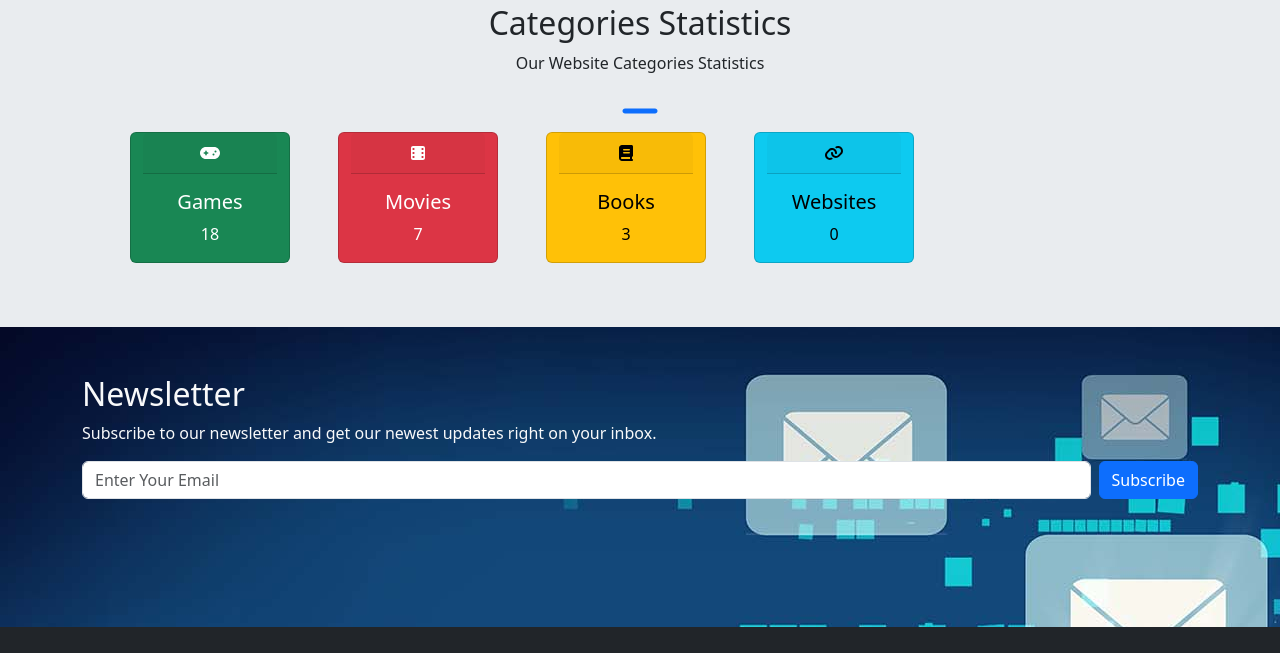
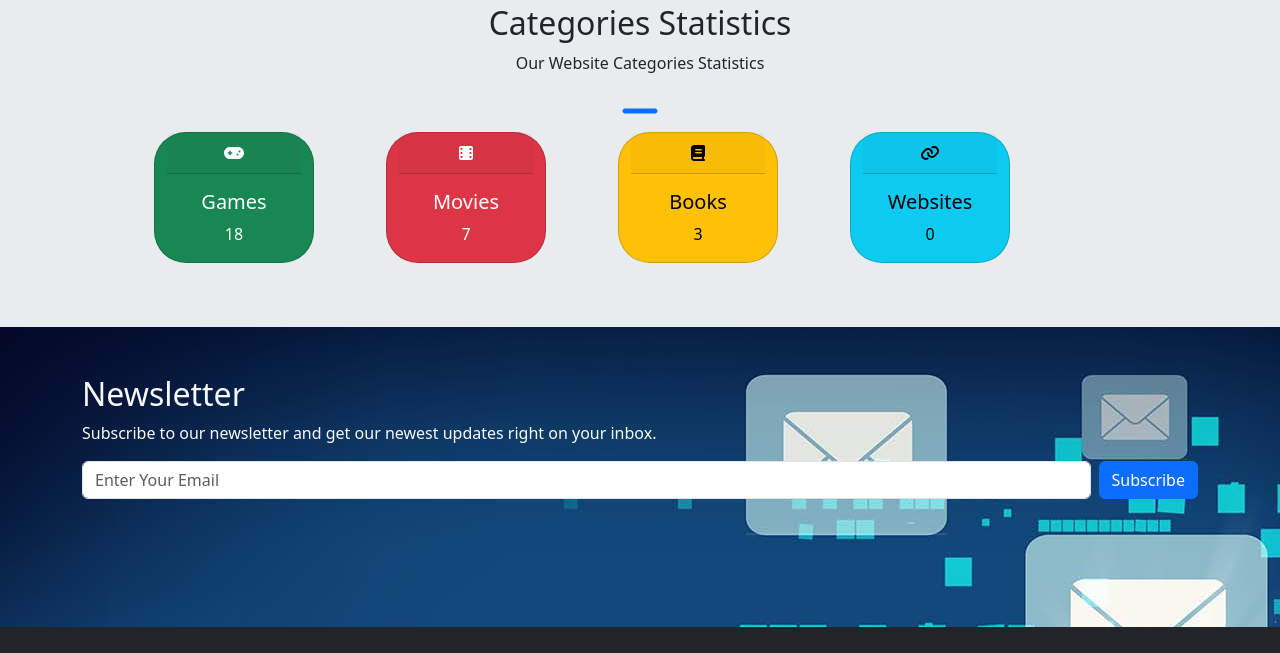
Before and after one commit to YoussefYaser11/elzero-clone, a plain HTML site: page index.html in a window 1280 px wide. Shown: the part 7320-7973 px from the top of the page. Drawn offline with nearby package versions, Linux system fonts and the light colour scheme.

Commit message:
Update index.html

```diff
--- a/index.html
+++ b/index.html
@@ -557,28 +557,28 @@
             <p>Our Website Categories Statistics</p>
             <i class="fa-solid fa-minus fs-1 text-primary"></i>
             <div class="row gap-5 ms-5">
-              <div class="card text-bg-success mb-3" style="max-width: 10rem;">
+              <div class="card text-bg-success mb-3 rounded-5 ms-4" style="max-width: 10rem;">
                 <div class="card-header"><i class="fa-solid fa-gamepad"></i></div>
                 <div class="card-body">
                   <h5 class="card-title">Games</h5>
                   <p class="card-text">18</p>
                 </div>
               </div>
-              <div class="card text-bg-danger mb-3" style="max-width: 10rem;">
+              <div class="card text-bg-danger mb-3 rounded-5 ms-4" style="max-width: 10rem;">
                 <div class="card-header"><i class="fa-solid fa-film"></i></div>
                 <div class="card-body">
                   <h5 class="card-title">Movies</h5>
                   <p class="card-text">7</p>
                 </div>
               </div>
-              <div class="card text-bg-warning mb-3" style="max-width: 10rem;">
+              <div class="card text-bg-warning mb-3 rounded-5 ms-4" style="max-width: 10rem;">
                 <div class="card-header"><i class="fa-solid fa-book"></i></div>
                 <div class="card-body">
                   <h5 class="card-title">Books</h5>
                   <p class="card-text">3</p>
                 </div>
               </div>
-              <div class="card text-bg-info mb-3" style="max-width: 10rem;">
+              <div class="card text-bg-info mb-3 rounded-5 ms-4" style="max-width: 10rem;">
                 <div class="card-header"><i class="fa-solid fa-link"></i></div>
                 <div class="card-body">
                   <h5 class="card-title">Websites</h5>
```
